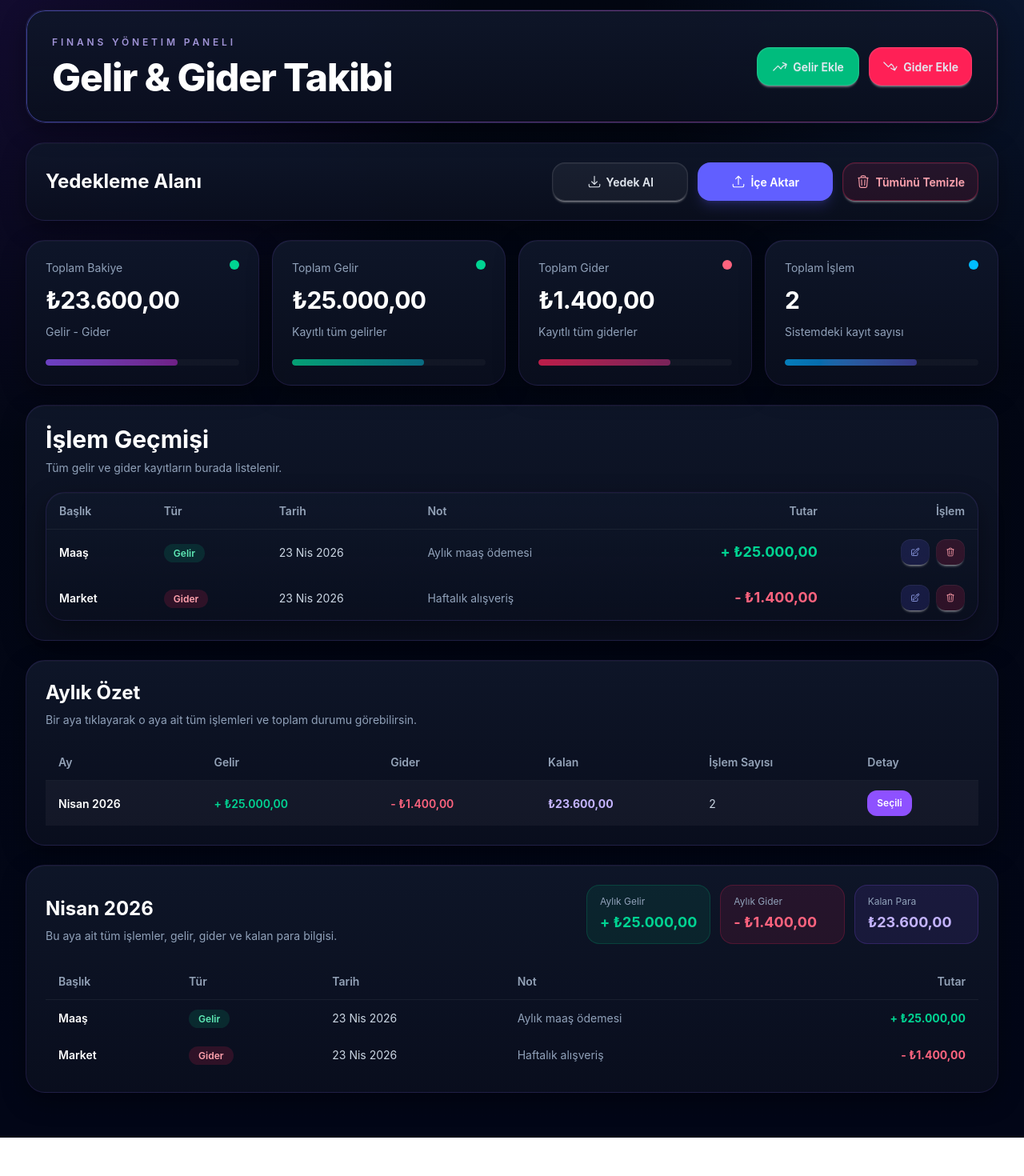
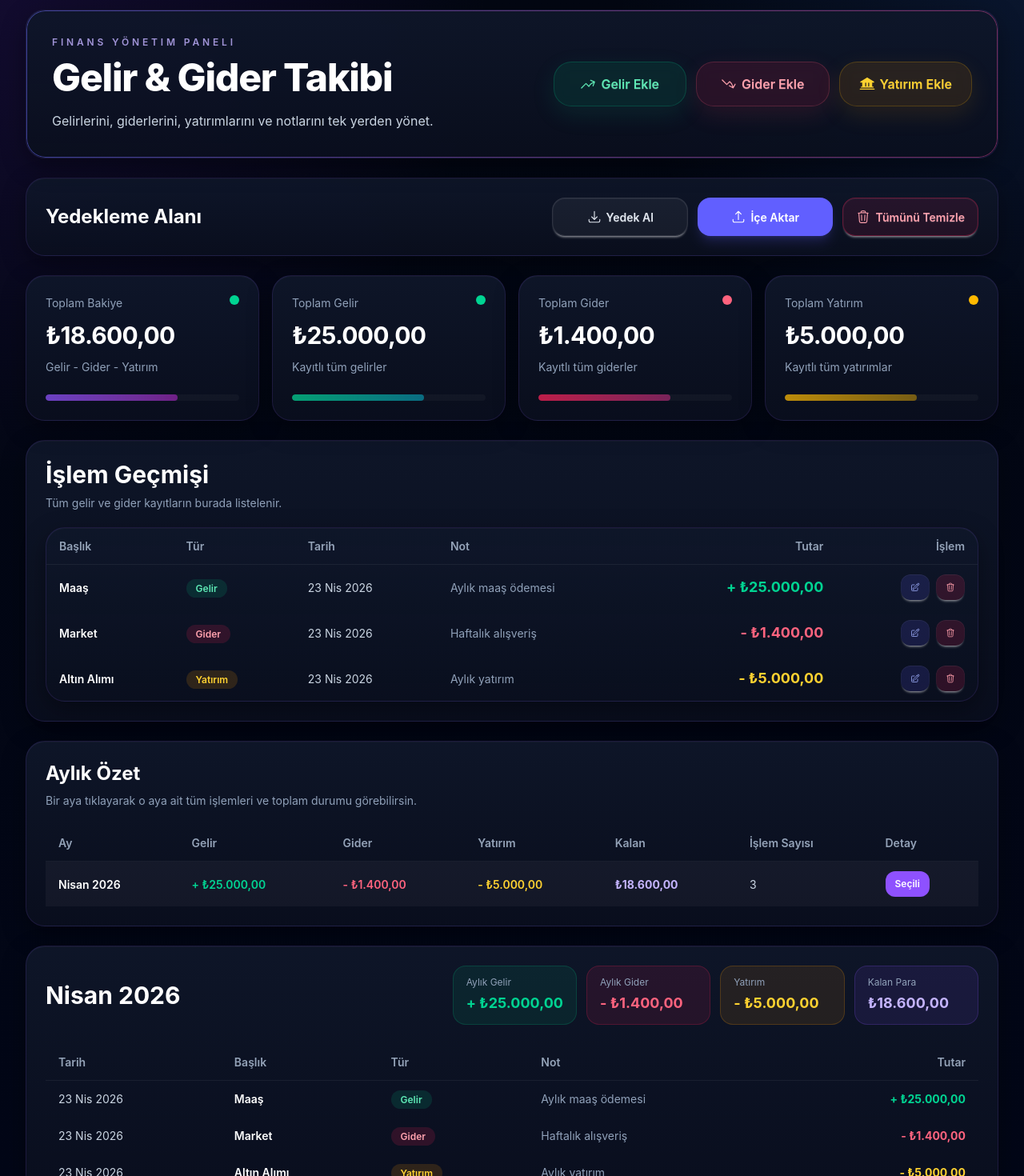
Before and after one commit to onuraydinoglu/GelirGider, a React (Vite) app: page / in a window 1280 px wide. Shown: the part 20-1490 px from the top of the page at 80% size. Before the commit the page ends 1442 px from the top, so only its background shows below. Built offline with nearby package versions, Linux system fonts and the light colour scheme.

Commit message:
yatırım eklendi.

```diff
--- a/src/App.jsx
+++ b/src/App.jsx
@@ -35,6 +35,7 @@ function App() {
 
   const [incomeModalOpen, setIncomeModalOpen] = useState(false);
   const [expenseModalOpen, setExpenseModalOpen] = useState(false);
+  const [investmentModalOpen, setInvestmentModalOpen] = useState(false);
   const [editModalOpen, setEditModalOpen] = useState(false);
   const [deleteModalOpen, setDeleteModalOpen] = useState(false);
   const [clearModalOpen, setClearModalOpen] = useState(false);
@@ -47,9 +48,7 @@ function App() {
   }, []);
 
   const currentMonthData = useMemo(() => {
-    return (
-      monthlyData.find((item) => item.monthKey === currentMonthKey) || null
-    );
+    return monthlyData.find((item) => item.monthKey === currentMonthKey) || null;
   }, [monthlyData, currentMonthKey]);
 
   const currentMonthTransactions = currentMonthData?.transactions || [];
@@ -58,12 +57,15 @@ function App() {
   const handleAddTransaction = (payload) => {
     addTransaction(payload);
 
+    const messageMap = {
+      income: "Gelir kaydı başarıyla eklendi.",
+      expense: "Gider kaydı başarıyla eklendi.",
+      investment: "Yatırım kaydı başarıyla eklendi.",
+    };
+
     setAlert({
       type: "success",
-      message:
-        payload.type === "income"
-          ? "Gelir kaydı başarıyla eklendi."
-          : "Gider kaydı başarıyla eklendi.",
+      message: messageMap[payload.type],
     });
   };
 
@@ -120,6 +122,7 @@ function App() {
       <Topbar
         onOpenIncomeModal={() => setIncomeModalOpen(true)}
         onOpenExpenseModal={() => setExpenseModalOpen(true)}
+        onOpenInvestmentModal={() => setInvestmentModalOpen(true)}
       />
 
       <AlertMessage alert={alert} />
@@ -175,6 +178,15 @@ function App() {
       />
 
       <FinanceModal
+        key={`investment-create-${investmentModalOpen}`}
+        isOpen={investmentModalOpen}
+        onClose={() => setInvestmentModalOpen(false)}
+        onSubmit={handleAddTransaction}
+        type="investment"
+        mode="create"
+      />
+
+      <FinanceModal
         key={`edit-${editingTransaction?.id || "empty"}-${editModalOpen}`}
         isOpen={editModalOpen}
         onClose={handleCloseEditModal}
@@ -197,7 +209,7 @@ function App() {
         onClose={() => setClearModalOpen(false)}
         onConfirm={handleClearAll}
         title="Tüm kayıtlar temizlensin mi?"
-        description="Bu işlem tüm gelir ve gider kayıtlarını siler. Önce yedek alman önerilir."
+        description="Bu işlem tüm gelir, gider ve yatırım kayıtlarını siler. Önce yedek alman önerilir."
       />
     </AppShell>
   );
--- a/src/components/header/Topbar.jsx
+++ b/src/components/header/Topbar.jsx
@@ -2,8 +2,13 @@ import {
   HiOutlineArrowTrendingDown,
   HiOutlineArrowTrendingUp,
 } from "react-icons/hi2";
+import { PiBankFill } from "react-icons/pi";
 
-const Topbar = ({ onOpenIncomeModal, onOpenExpenseModal }) => {
+const Topbar = ({
+  onOpenIncomeModal,
+  onOpenExpenseModal,
+  onOpenInvestmentModal,
+}) => {
   return (
     <div className="glass-card neon-border mb-6 p-5 sm:p-6 lg:p-8">
       <div className="flex flex-col gap-6 xl:flex-row xl:items-center xl:justify-between">
@@ -15,12 +20,16 @@ const Topbar = ({ onOpenIncomeModal, onOpenExpenseModal }) => {
           <h1 className="text-3xl font-extrabold tracking-tight text-white sm:text-4xl lg:text-5xl">
             Gelir & Gider Takibi
           </h1>
+
+          <p className="mt-4 text-sm leading-7 text-slate-300 sm:text-base">
+            Gelirlerini, giderlerini, yatırımlarını ve notlarını tek yerden yönet.
+          </p>
         </div>
 
-        <div className="grid grid-cols-1 gap-3 sm:grid-cols-2">
+        <div className="grid grid-cols-1 gap-3 sm:grid-cols-3">
           <button
             onClick={onOpenIncomeModal}
-            className="btn h-12 rounded-2xl border border-white/10 bg-emerald-500 text-slate-200 hover:border-violet-400/30 hover:bg-emerald-600/70"
+            className="btn h-14 rounded-[22px] border border-emerald-400/20 bg-emerald-500/12 px-6 text-base font-semibold text-emerald-300 shadow-[0_10px_30px_rgba(16,185,129,0.12)] backdrop-blur transition hover:-translate-y-0.5 hover:bg-emerald-500/18"
           >
             <HiOutlineArrowTrendingUp className="text-xl" />
             Gelir Ekle
@@ -28,10 +37,18 @@ const Topbar = ({ onOpenIncomeModal, onOpenExpenseModal }) => {
 
           <button
             onClick={onOpenExpenseModal}
-            className="btn h-12 rounded-2xl border border-white/10 bg-rose-500 text-slate-200 hover:border-violet-400/30 hover:bg-rose-600/70"
+            className="btn h-14 rounded-[22px] border border-rose-400/20 bg-rose-500/12 px-6 text-base font-semibold text-rose-300 shadow-[0_10px_30px_rgba(244,63,94,0.12)] backdrop-blur transition hover:-translate-y-0.5 hover:bg-rose-500/18"
           >
             <HiOutlineArrowTrendingDown className="text-xl" />
             Gider Ekle
+          </button>
+
+          <button
+            onClick={onOpenInvestmentModal}
+            className="btn h-14 rounded-[22px] border border-amber-400/20 bg-amber-500/12 px-6 text-base font-semibold text-amber-300 shadow-[0_10px_30px_rgba(245,158,11,0.12)] backdrop-blur transition hover:-translate-y-0.5 hover:bg-amber-500/18"
+          >
+            <PiBankFill className="text-xl" />
+            Yatırım Ekle
           </button>
         </div>
       </div>
--- a/src/components/modal/FinanceModal.jsx
+++ b/src/components/modal/FinanceModal.jsx
@@ -22,14 +22,18 @@ const FinanceModal = ({
 
   const isEditMode = mode === "edit";
   const currentType = form.type || type;
-  const isIncome = currentType === "income";
 
   const modalTitle = useMemo(() => {
-    if (isEditMode) {
-      return isIncome ? "Geliri Güncelle" : "Gideri Güncelle";
+    if (currentType === "income") {
+      return isEditMode ? "Geliri Güncelle" : "Gelir Ekle";
     }
-    return isIncome ? "Gelir Ekle" : "Gider Ekle";
-  }, [isEditMode, isIncome]);
+
+    if (currentType === "expense") {
+      return isEditMode ? "Gideri Güncelle" : "Gider Ekle";
+    }
+
+    return isEditMode ? "Yatırımı Güncelle" : "Yatırım Ekle";
+  }, [currentType, isEditMode]);
 
   useEffect(() => {
     if (isOpen) {
@@ -75,6 +79,13 @@ const FinanceModal = ({
     handleClose();
   };
 
+  const submitButtonClass =
+    currentType === "income"
+      ? "bg-emerald-400 text-slate-950 hover:bg-emerald-300"
+      : currentType === "expense"
+        ? "bg-rose-500 text-white hover:bg-rose-400"
+        : "bg-amber-400 text-slate-950 hover:bg-amber-300";
+
   return (
     <div className="fixed inset-0 z-[999] flex items-center justify-center bg-black/70 px-4 py-6 backdrop-blur-[2px]">
       <div className="w-full max-w-2xl overflow-hidden rounded-[28px] border border-violet-500/20 bg-slate-950 text-white shadow-2xl shadow-black/50">
@@ -99,6 +110,7 @@ const FinanceModal = ({
               >
                 <option value="income">Gelir</option>
                 <option value="expense">Gider</option>
+                <option value="investment">Yatırım</option>
               </select>
             </div>
           )}
@@ -112,7 +124,13 @@ const FinanceModal = ({
               name="title"
               value={form.title}
               onChange={handleChange}
-              placeholder={isIncome ? "Örn: Maaş" : "Örn: Kira"}
+              placeholder={
+                currentType === "income"
+                  ? "Örn: Maaş"
+                  : currentType === "expense"
+                    ? "Örn: Kira"
+                    : "Örn: Altın Alımı"
+              }
               className="input dark-input h-12 w-full rounded-2xl"
             />
           </div>
@@ -173,10 +191,7 @@ const FinanceModal = ({
 
             <button
               type="submit"
-              className={`btn h-12 rounded-2xl border-0 font-semibold ${isIncome
-                  ? "bg-emerald-400 text-slate-950 hover:bg-emerald-300"
-                  : "bg-rose-500 text-white hover:bg-rose-400"
-                }`}
+              className={`btn h-12 rounded-2xl border-0 font-semibold ${submitButtonClass}`}
             >
               {isEditMode ? "Güncelle" : "Kaydet"}
             </button>
--- a/src/components/monthly/MonthlySummaryTable.jsx
+++ b/src/components/monthly/MonthlySummaryTable.jsx
@@ -19,6 +19,7 @@ const MonthlySummaryTable = ({ monthlyData, selectedMonth, onSelectMonth }) => {
               <th>Ay</th>
               <th>Gelir</th>
               <th>Gider</th>
+              <th>Yatırım</th>
               <th>Kalan</th>
               <th>İşlem Sayısı</th>
               <th>Detay</th>
@@ -46,6 +47,10 @@ const MonthlySummaryTable = ({ monthlyData, selectedMonth, onSelectMonth }) => {
 
                   <td className="font-semibold text-rose-400">
                     - {formatCurrency(month.expense)}
+                  </td>
+
+                  <td className="font-semibold text-amber-300">
+                    - {formatCurrency(month.investment)}
                   </td>
 
                   <td
--- a/src/components/monthly/SelectedMonthDetails.jsx
+++ b/src/components/monthly/SelectedMonthDetails.jsx
@@ -4,34 +4,60 @@ import { formatDate } from "../../utils/formatDate";
 const SelectedMonthDetails = ({ selectedMonthData }) => {
   if (!selectedMonthData) return null;
 
+  const getTypeStyles = (type) => {
+    if (type === "income") return "bg-emerald-500/15 text-emerald-300";
+    if (type === "expense") return "bg-rose-500/15 text-rose-300";
+    return "bg-amber-500/15 text-amber-300";
+  };
+
+  const getTypeLabel = (type) => {
+    if (type === "income") return "Gelir";
+    if (type === "expense") return "Gider";
+    return "Yatırım";
+  };
+
+  const getAmountStyles = (type) => {
+    if (type === "income") return "text-emerald-400";
+    if (type === "expense") return "text-rose-400";
+    return "text-amber-300";
+  };
+
+  const getAmountPrefix = (type) => {
+    return type === "income" ? "+" : "-";
+  };
+
   return (
     <div className="glass-card overflow-hidden p-4 sm:p-6">
-      <div className="mb-6 flex flex-col gap-3 lg:flex-row lg:items-end lg:justify-between">
+      <div className="mb-6 flex flex-col gap-3 lg:flex-row lg:items-center lg:justify-between">
         <div>
-          <h2 className="text-2xl font-bold capitalize text-white">
+          <h2 className="text-3xl font-bold capitalize text-white">
             {selectedMonthData.monthLabel}
           </h2>
-          <p className="mt-2 text-sm text-slate-400">
-            Bu aya ait tüm işlemler, gelir, gider ve kalan para bilgisi.
-          </p>
         </div>
 
-        <div className="grid grid-cols-1 gap-3 sm:grid-cols-3">
-          <div className="rounded-2xl border border-emerald-500/20 bg-emerald-500/10 px-4 py-3">
+        <div className="grid grid-cols-1 gap-3 sm:grid-cols-2 xl:grid-cols-4">
+          <div className="min-w-[150px] rounded-2xl border border-emerald-500/20 bg-emerald-500/10 px-4 py-3">
             <p className="text-xs text-slate-400">Aylık Gelir</p>
             <p className="mt-1 text-lg font-bold text-emerald-400">
               + {formatCurrency(selectedMonthData.income)}
             </p>
           </div>
 
-          <div className="rounded-2xl border border-rose-500/20 bg-rose-500/10 px-4 py-3">
+          <div className="min-w-[150px] rounded-2xl border border-rose-500/20 bg-rose-500/10 px-4 py-3">
             <p className="text-xs text-slate-400">Aylık Gider</p>
             <p className="mt-1 text-lg font-bold text-rose-400">
               - {formatCurrency(selectedMonthData.expense)}
             </p>
           </div>
 
-          <div className="rounded-2xl border border-violet-500/20 bg-violet-500/10 px-4 py-3">
+          <div className="min-w-[150px] rounded-2xl border border-amber-500/20 bg-amber-500/10 px-4 py-3">
+            <p className="text-xs text-slate-400">Yatırım</p>
+            <p className="mt-1 text-lg font-bold text-amber-300">
+              - {formatCurrency(selectedMonthData.investment)}
+            </p>
+          </div>
+
+          <div className="min-w-[150px] rounded-2xl border border-violet-500/20 bg-violet-500/10 px-4 py-3">
             <p className="text-xs text-slate-400">Kalan Para</p>
             <p className="mt-1 text-lg font-bold text-violet-300">
               {formatCurrency(selectedMonthData.balance)}
@@ -44,48 +70,42 @@ const SelectedMonthDetails = ({ selectedMonthData }) => {
         <table className="table dark-table">
           <thead>
             <tr>
+              <th>Tarih</th>
               <th>Başlık</th>
               <th>Tür</th>
-              <th>Tarih</th>
               <th>Not</th>
               <th className="text-right">Tutar</th>
             </tr>
           </thead>
 
           <tbody>
-            {selectedMonthData.transactions.map((item) => {
-              const isIncome = item.type === "income";
+            {selectedMonthData.transactions.map((item) => (
+              <tr key={item.id}>
+                <td className="text-slate-300">{formatDate(item.date)}</td>
 
-              return (
-                <tr key={item.id}>
                 <td className="font-semibold text-white">{item.title}</td>
 
                 <td>
                   <span
-                      className={`rounded-full px-3 py-1 text-xs font-semibold ${isIncome
-                        ? "bg-emerald-500/15 text-emerald-300"
-                        : "bg-rose-500/15 text-rose-300"
-                        }`}
+                    className={`rounded-full px-3 py-1 text-xs font-semibold ${getTypeStyles(
+                      item.type
+                    )}`}
                   >
-                      {isIncome ? "Gelir" : "Gider"}
+                    {getTypeLabel(item.type)}
                   </span>
                 </td>
-
-                  <td className="text-slate-300">{formatDate(item.date)}</td>
 
                 <td className="max-w-[320px] truncate text-slate-400">
                   {item.note || "-"}
                 </td>
 
                 <td
-                    className={`text-right font-bold ${isIncome ? "text-emerald-400" : "text-rose-400"
-                      }`}
+                  className={`text-right font-bold ${getAmountStyles(item.type)}`}
                 >
-                    {isIncome ? "+" : "-"} {formatCurrency(item.amount)}
+                  {getAmountPrefix(item.type)} {formatCurrency(item.amount)}
                 </td>
               </tr>
-              );
-            })}
+            ))}
           </tbody>
         </table>
       </div>
--- a/src/components/summary/SummaryGrid.jsx
+++ b/src/components/summary/SummaryGrid.jsx
@@ -7,7 +7,7 @@ const SummaryGrid = ({ totals }) => {
       <SummaryCard
         title="Toplam Bakiye"
         value={formatCurrency(totals.balance)}
-        subtitle="Gelir - Gider"
+        subtitle="Gelir - Gider - Yatırım"
         colorClass={totals.balance >= 0 ? "bg-emerald-400" : "bg-rose-400"}
         iconBg="from-violet-500/80 to-fuchsia-500/50"
       />
@@ -29,11 +29,11 @@ const SummaryGrid = ({ totals }) => {
       />
 
       <SummaryCard
-        title="Toplam İşlem"
-        value={totals.totalCount}
-        subtitle="Sistemdeki kayıt sayısı"
-        colorClass="bg-sky-400"
-        iconBg="from-sky-500/80 to-indigo-500/50"
+        title="Toplam Yatırım"
+        value={formatCurrency(totals.totalInvestment)}
+        subtitle="Kayıtlı tüm yatırımlar"
+        colorClass="bg-amber-400"
+        iconBg="from-amber-400/80 to-yellow-500/50"
       />
     </div>
   );
--- a/src/components/transactions/TransactionCard.jsx
+++ b/src/components/transactions/TransactionCard.jsx
@@ -4,27 +4,54 @@ import {
   HiOutlinePencilSquare,
   HiOutlineTrash,
 } from "react-icons/hi2";
+import { PiBankFill } from "react-icons/pi";
 import { formatCurrency } from "../../utils/formatCurrency";
 import { formatDate } from "../../utils/formatDate";
 
 const TransactionCard = ({ item, onDelete, onEdit }) => {
-  const isIncome = item.type === "income";
+  const getTypeConfig = (type) => {
+    if (type === "income") {
+      return {
+        icon: <HiOutlineArrowTrendingUp className="text-xl" />,
+        wrapper: "bg-emerald-500/15 text-emerald-300",
+        badge: "bg-emerald-500/15 text-emerald-300",
+        amount: "text-emerald-400",
+        label: "Gelir",
+        prefix: "+",
+      };
+    }
+
+    if (type === "expense") {
+      return {
+        icon: <HiOutlineArrowTrendingDown className="text-xl" />,
+        wrapper: "bg-rose-500/15 text-rose-300",
+        badge: "bg-rose-500/15 text-rose-300",
+        amount: "text-rose-400",
+        label: "Gider",
+        prefix: "-",
+      };
+    }
+
+    return {
+      icon: <PiBankFill className="text-xl" />,
+      wrapper: "bg-amber-500/15 text-amber-300",
+      badge: "bg-amber-500/15 text-amber-300",
+      amount: "text-amber-300",
+      label: "Yatırım",
+      prefix: "-",
+    };
+  };
+
+  const config = getTypeConfig(item.type);
 
   return (
     <div className="glass-card p-4 sm:p-5">
       <div className="flex items-start justify-between gap-3">
         <div className="flex items-start gap-3">
           <div
-            className={`flex h-12 w-12 items-center justify-center rounded-2xl ${isIncome
-                ? "bg-emerald-500/15 text-emerald-300"
-                : "bg-rose-500/15 text-rose-300"
-              }`}
+            className={`flex h-12 w-12 items-center justify-center rounded-2xl ${config.wrapper}`}
           >
-            {isIncome ? (
-              <HiOutlineArrowTrendingUp className="text-xl" />
-            ) : (
-              <HiOutlineArrowTrendingDown className="text-xl" />
-            )}
+            {config.icon}
           </div>
 
           <div>
@@ -55,20 +82,12 @@ const TransactionCard = ({ item, onDelete, onEdit }) => {
       </div>
 
       <div className="mt-4 flex items-center justify-between border-t border-white/5 pt-4">
-        <span
-          className={`rounded-full px-3 py-1 text-xs font-semibold ${isIncome
-              ? "bg-emerald-500/15 text-emerald-300"
-              : "bg-rose-500/15 text-rose-300"
-            }`}
-        >
-          {isIncome ? "Gelir" : "Gider"}
+        <span className={`rounded-full px-3 py-1 text-xs font-semibold ${config.badge}`}>
+          {config.label}
         </span>
 
-        <span
-          className={`text-lg font-bold ${isIncome ? "text-emerald-400" : "text-rose-400"
-            }`}
-        >
-          {isIncome ? "+" : "-"} {formatCurrency(item.amount)}
+        <span className={`text-lg font-bold ${config.amount}`}>
+          {config.prefix} {formatCurrency(item.amount)}
         </span>
       </div>
     </div>
--- a/src/components/transactions/TransactionTable.jsx
+++ b/src/components/transactions/TransactionTable.jsx
@@ -3,6 +3,34 @@ import { formatCurrency } from "../../utils/formatCurrency";
 import { formatDate } from "../../utils/formatDate";
 
 const TransactionTable = ({ transactions, onDelete, onEdit }) => {
+  const getTypeStyles = (type) => {
+    if (type === "income") {
+      return "bg-emerald-500/15 text-emerald-300";
+    }
+
+    if (type === "expense") {
+      return "bg-rose-500/15 text-rose-300";
+    }
+
+    return "bg-amber-500/15 text-amber-300";
+  };
+
+  const getTypeLabel = (type) => {
+    if (type === "income") return "Gelir";
+    if (type === "expense") return "Gider";
+    return "Yatırım";
+  };
+
+  const getAmountStyles = (type) => {
+    if (type === "income") return "text-emerald-400";
+    if (type === "expense") return "text-rose-400";
+    return "text-amber-300";
+  };
+
+  const getAmountPrefix = (type) => {
+    return type === "income" ? "+" : "-";
+  };
+
   return (
     <div className="glass-card hidden overflow-hidden lg:block">
       <div className="overflow-x-auto">
@@ -19,21 +47,17 @@ const TransactionTable = ({ transactions, onDelete, onEdit }) => {
           </thead>
 
           <tbody>
-            {transactions.map((item) => {
-              const isIncome = item.type === "income";
-
-              return (
+            {transactions.map((item) => (
               <tr key={item.id}>
                 <td className="font-semibold text-white">{item.title}</td>
 
                 <td>
                   <span
-                      className={`rounded-full px-3 py-1 text-xs font-semibold ${isIncome
-                          ? "bg-emerald-500/15 text-emerald-300"
-                          : "bg-rose-500/15 text-rose-300"
-                        }`}
+                    className={`rounded-full px-3 py-1 text-xs font-semibold ${getTypeStyles(
+                      item.type
+                    )}`}
                   >
-                      {isIncome ? "Gelir" : "Gider"}
+                    {getTypeLabel(item.type)}
                   </span>
                 </td>
 
@@ -43,10 +67,11 @@ const TransactionTable = ({ transactions, onDelete, onEdit }) => {
                 </td>
 
                 <td
-                    className={`text-right text-lg font-bold ${isIncome ? "text-emerald-400" : "text-rose-400"
-                      }`}
+                  className={`text-right text-lg font-bold ${getAmountStyles(
+                    item.type
+                  )}`}
                 >
-                    {isIncome ? "+" : "-"} {formatCurrency(item.amount)}
+                  {getAmountPrefix(item.type)} {formatCurrency(item.amount)}
                 </td>
 
                 <td className="text-right">
@@ -67,8 +92,7 @@ const TransactionTable = ({ transactions, onDelete, onEdit }) => {
                   </div>
                 </td>
               </tr>
-              );
-            })}
+            ))}
           </tbody>
         </table>
       </div>
--- a/src/hooks/useFinanceManager.js
+++ b/src/hooks/useFinanceManager.js
@@ -19,6 +19,14 @@ const sampleTransactions = [
     title: "Market",
     amount: 1400,
     note: "Haftalık alışveriş",
+    date: getToday(),
+  },
+  {
+    id: generateId(),
+    type: "investment",
+    title: "Altın Alımı",
+    amount: 5000,
+    note: "Aylık yatırım",
     date: getToday(),
   },
 ];
@@ -131,10 +139,15 @@ export const useFinanceManager = () => {
       .filter((item) => item.type === "expense")
       .reduce((sum, item) => sum + item.amount, 0);
 
+    const totalInvestment = transactions
+      .filter((item) => item.type === "investment")
+      .reduce((sum, item) => sum + item.amount, 0);
+
     return {
       totalIncome,
       totalExpense,
-      balance: totalIncome - totalExpense,
+      totalInvestment,
+      balance: totalIncome - totalExpense - totalInvestment,
       totalCount: transactions.length,
     };
   }, [transactions]);
@@ -149,6 +162,7 @@ export const useFinanceManager = () => {
           monthLabel: getMonthLabel(monthKey),
           income: 0,
           expense: 0,
+          investment: 0,
           balance: 0,
           transactions: [],
         };
@@ -156,12 +170,15 @@ export const useFinanceManager = () => {
 
       if (item.type === "income") {
         acc[monthKey].income += item.amount;
-      } else {
+      } else if (item.type === "expense") {
         acc[monthKey].expense += item.amount;
+      } else if (item.type === "investment") {
+        acc[monthKey].investment += item.amount;
       }
 
       acc[monthKey].transactions.push(item);
-      acc[monthKey].balance = acc[monthKey].income - acc[monthKey].expense;
+      acc[monthKey].balance =
+        acc[monthKey].income - acc[monthKey].expense - acc[monthKey].investment;
 
       return acc;
     }, {});
```
Lines whose indentation alone changed are shown as unchanged.
